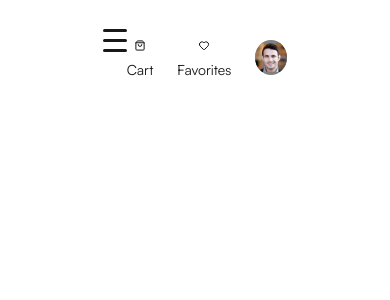
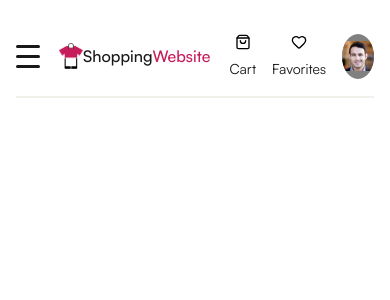
Before and after one commit to manaparvar/online-shop-project, a Next.js app: page / in a window 390 px wide. Shown: the top 300 px of the page. Built offline with nearby package versions, Linux system fonts and the light colour scheme.

Commit message:
fix divider and mobile sizes

```diff
--- a/app/components/Atoms/divider/index.tsx
+++ b/app/components/Atoms/divider/index.tsx
@@ -1,17 +1,28 @@
 import styled from "styled-components";
 import { LineVariants } from "./variants";
-import { theme } from "./../../../style/theme";
-import { ReactElement } from "react";
+import { theme } from "@/styles/theme";
+import { useDevice } from "./useDevice";
+type ColorKey = keyof typeof theme.colors;
+type lineProps = {
+  width?: string;
+  height?: string;
+  color?: ColorKey;
+  lineType: keyof typeof LineVariants.mobile;
+};
+export default function DividerLine({ lineType, color }: lineProps) {
+  const device = useDevice();
+  const style = LineVariants[device][lineType];
 
-type Variant = keyof typeof LineVariants;
-type ColorKey = keyof typeof theme.colors;
+  return <Line width={style.width} height={style.height} color={color} />;
+}
 
-type LineProps = {
-  variant?: Variant;
+export const Line = styled.div<{
+  width: string;
+  height: string;
   color?: ColorKey;
-  as?: React.ElementType;
-};
-
-export const DividerLine = styled.hr<LineProps>`
-  ${variant}
+}>`
+  width: ${({ width }) => width};
+  height: ${({ height }) => height};
+  background-color: ${({ color }) =>
+    color ? theme.colors[color] : theme.colors.brightGrey};
 `;
--- /dev/null
+++ b/app/components/Atoms/divider/useDevice.tsx
@@ -0,0 +1,22 @@
+import { useEffect, useState } from "react";
+
+export function useDevice() {
+  const [device, setDevice] = useState<"mobile" | "tablet" | "desktop">(
+    "mobile"
+  );
+
+  useEffect(() => {
+    const updateDevice = () => {
+      const WindowWidth = window.innerWidth;
+      if (WindowWidth < 376) setDevice("mobile");
+      else if (WindowWidth < 1023) setDevice("tablet");
+      else setDevice("desktop");
+    };
+
+    updateDevice();
+    window.addEventListener("resize", updateDevice);
+    return () => window.removeEventListener("resize", updateDevice);
+  }, []);
+
+  return device;
+}
--- a/app/components/Atoms/divider/variants.ts
+++ b/app/components/Atoms/divider/variants.ts
@@ -24,9 +24,9 @@ export const LineVariants = {
       width: "343px",
       height: "1.5px",
     },
-  },
-  reviewdivider: {
-    width: "343px",
-    height: "1.5px",
+    reviewdivider: {
+      width: "343px",
+      height: "1.5px",
+    },
   },
 } as const;
--- a/app/components/Atoms/text/variants.ts
+++ b/app/components/Atoms/text/variants.ts
@@ -41,11 +41,11 @@ export const textVariants = {
   },
   button: {
     fontSize: {
-      mobile: "14px",
+      mobile: "16px",
       tablet: "16px",
       desktop: "16px",
     },
-    fontWeight: 400,
+    fontWeight: 500,
   },
 } as const;
 export type TextVariant = keyof typeof textVariants;
--- a/app/components/mobileHeader.tsx
+++ b/app/components/mobileHeader.tsx
@@ -4,47 +4,66 @@ import HamburgerNavbar from "./organisms/navbar/hamburgerNavbar/hamburgerNavbar"
 import Icon from "./headerComponents/icon";
 import { iconData } from "./headerComponents/iconData";
 import Profile from "./molecules/profile";
-import { Text } from "./Atoms/text/text";
+import Logo from "./molecules/logo";
+import DividerLine from "./Atoms/divider/index";
 
 export default function MobileHeader() {
   return (
+    <>
       <HeaderWrapper>
-      <HamburgerNavbar />
+        <MyHamburgerNavbar />
+        <MobileLogo size="lg" />
         <RightSideWrapper>
           {iconData.map((item, index) => (
             <Icon
               key={index}
               item={item}
-            size="md"
+              size="sm"
               color="black"
               className="mobile-icon"
-            fontVariant="button"
             />
           ))}
           <Profile size="xlg" />
         </RightSideWrapper>
       </HeaderWrapper>
+      <DividerWrapper>
+        <DividerLine color="brightGrey" lineType="headerDivider" />
+      </DividerWrapper>
+    </>
   );
 }
 
 const HeaderWrapper = styled.div`
+  align-items: center;
   display: flex;
   flex-direction: row;
   height: 80px;
-  justify-content: center;
-  padding: 0 80px;
-  .mobile-icon ${Text} {
+  justify-content: space-between;
+  padding: 0 16px;
+  position: relative;
+  top: 16px;
+`;
+const MyHamburgerNavbar = styled(HamburgerNavbar)``;
+const MobileLogo = styled(Logo)`
+  left: 50%;
+  position: absolute;
+  transform: translateX(-50%);
+`;
+const RightSideWrapper = styled.div`
+  display: flex;
+  gap: 16px;
+
+  .mobile-icon p {
     display: none;
   }
   @media (min-width: 376px) {
-    .mobile-icon ${Text} {
-      display: inline;
+    .mobile-icon p {
+      display: block;
     }
   }
 `;
-const RightSideWrapper = styled.div`
+const DividerWrapper = styled.div`
+  align-items: center;
   display: flex;
-  justify-content: center;
-  gap: 24px;
-  margin-top: 40px;
+  padding: 16px;
 `;
--- a/app/components/molecules/Logo.tsx
+++ b/app/components/molecules/Logo.tsx
@@ -4,19 +4,26 @@ import Image from "next/image";
 import styled from "styled-components";
 import Link from "next/link";
 import { Text } from "../Atoms/text/text";
+import { sizes, SizeKey } from "@/styles/sizes";
 
-export default function Logo() {
+type props = {
+  size: SizeKey;
+};
+
+export default function Logo({ size }: props) {
   return (
     <LogoWrapper href="/">
-      <LogoImage
+      <Image
         src="/MainLogo.png"
         alt="Website Logo"
-        width={64}
-        height={64}
+        width={sizes[size]}
+        height={sizes[size]}
         priority
       />
-      <Text>Shopping</Text>
-      <Text color="pink">Website</Text>
+      <Text variant="button">Shopping</Text>
+      <Text variant="button" color="pink">
+        Website
+      </Text>
     </LogoWrapper>
   );
 }
@@ -24,14 +31,10 @@ export default function Logo() {
 const LogoWrapper = styled(Link)`
   align-items: center;
   display: flex;
-  flex-grow: 1;
   height: 62px;
   &:hover {
     opacity: 0.85;
   }
-`;
-const LogoImage = styled(Image)`
-  width: 10%;
 `;
 
 // const LogoText2 = styled.span`;
--- a/app/components/molecules/profile.tsx
+++ b/app/components/molecules/profile.tsx
@@ -5,10 +5,10 @@ import Image from "next/image";
 import { sizes, SizeKey } from "@/styles/sizes";
 
 type props = {
-  size: SizeKey;
+  size?: SizeKey;
 };
 
-export default function Profile({ size }: props) {
+export default function Profile({ size = "lg" }: props) {
   const imageSize = sizes[size];
   return (
     <ProfileWrapper>
@@ -22,7 +22,9 @@ export default function Profile({ size }: props) {
   );
 }
 
-const ProfileWrapper = styled.div`
+const ProfileWrapper = styled.div<props>`
+  height: ${({ size }) => (size ? sizes[size] : sizes.xlg)};
+  width: ${({ size }) => (size ? sizes[size] : sizes.xlg)};
   align-items: center;
   display: flex;
   flex-direction: column;
@@ -30,5 +32,4 @@ const ProfileWrapper = styled.div`
   border-radius: 50%;
   overflow: hidden;
   background-color: grey;
-  margin-bottom: 5px;
 `;
```
Lines whose indentation alone changed are shown as unchanged.
